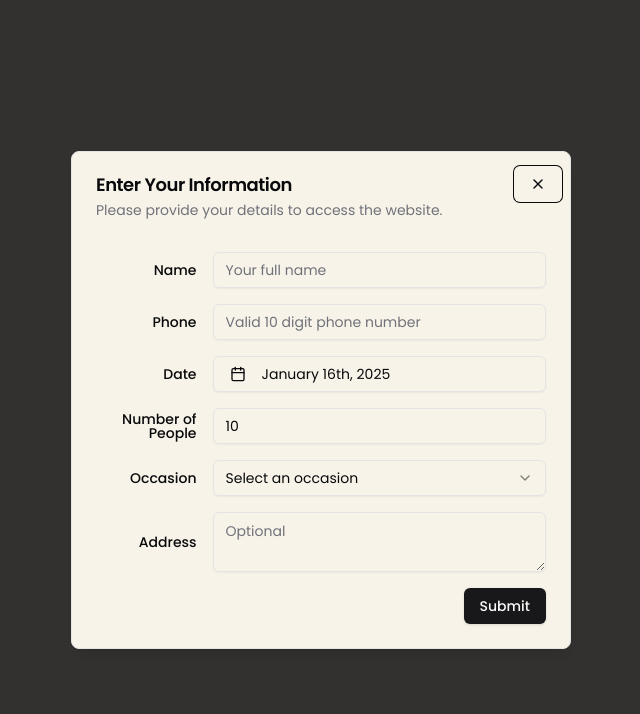
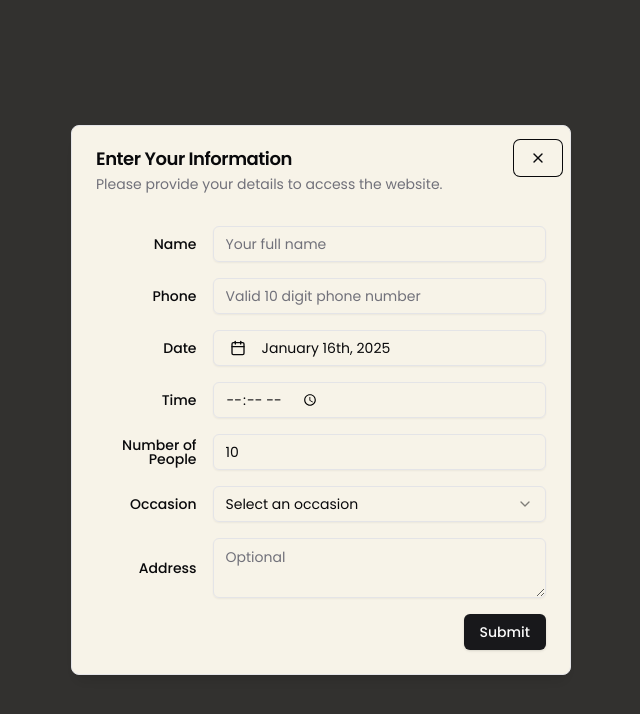
Before and after one commit to SpaceTesla/gimni, a Next.js app: page /catering in a window 1280 px wide. Shown: the top 714 px of the page, without its empty margins (319-959 px from the left). Built offline with nearby package versions, Linux system fonts and the light colour scheme; no server answers.

Commit message:
feat: add time in the userinfo model and to excel and pdf

```diff
--- a/src/app/api/send-email/route.tsx
+++ b/src/app/api/send-email/route.tsx
@@ -14,6 +14,7 @@ interface UserInfo {
   numberOfPeople: number;
   occasion: string;
   date: Date;
+  time: string;
 }
 
 interface CartItem {
@@ -37,6 +38,13 @@ export async function POST(request: Request) {
     console.log('User Info:', userInfo);
     console.log('Cart Items:', cartItems);
 
+    function convertTo12HourTime(timeString: string): string {
+      const [hours, minutes] = timeString.split(':').map(Number);
+      const period = hours >= 12 ? 'PM' : 'AM';
+      const adjustedHours = hours % 12 || 12; // Convert 0 to 12 for 12 AM
+      return `${adjustedHours}:${minutes.toString().padStart(2, '0')} ${period}`;
+    }
+
     // Create Excel file
     const workbook = new ExcelJS.Workbook();
     const worksheet = workbook.addWorksheet('Cart');
@@ -48,6 +56,7 @@ export async function POST(request: Request) {
       'No. of People',
       'Occasion',
       'Event Date',
+      'Event Time',
       'Address',
     ]);
     userHeader.eachCell((cell) => {
@@ -64,12 +73,16 @@ export async function POST(request: Request) {
     const eventDate = new Date(userInfo.date).toLocaleDateString('en-GB', {
       timeZone: 'Asia/Kolkata',
     });
+
+    const time24HR = convertTo12HourTime(userInfo.time);
+
     worksheet.addRow([
       userInfo.name,
       Number(userInfo.phone),
       Number(userInfo.numberOfPeople),
       userInfo.occasion,
       eventDate,
+      time24HR,
       userInfo.address,
     ]);
 
@@ -147,6 +160,12 @@ export async function POST(request: Request) {
       y: yPosition,
       size: 12,
     });
+    yPosition -= 20;
+    page.drawText(`Event Time: ${time24HR}`, {
+      x: 50,
+      y: yPosition,
+      size: 12,
+    });
 
     yPosition -= 40;
     cartItems.forEach((item) => {
--- a/src/app/catering/page.tsx
+++ b/src/app/catering/page.tsx
@@ -20,6 +20,7 @@ export default function FoodOrdering() {
     phone: string;
     address: string;
     date: Date;
+    time: string;
     numberOfPeople: number;
     occasion: string;
   } | null>(null);
@@ -119,6 +120,7 @@ export default function FoodOrdering() {
     phone: string;
     address: string;
     date: Date;
+    time: string;
     numberOfPeople: number;
     occasion: string;
   }) => {
--- a/src/components/cart.tsx
+++ b/src/components/cart.tsx
@@ -21,6 +21,7 @@ interface CartProps {
     numberOfPeople: number;
     occasion: string;
     date: Date;
+    time: string;
   };
   dialogInfo: {
     combos: Combo[];
--- a/src/components/user-info-modal.tsx
+++ b/src/components/user-info-modal.tsx
@@ -32,6 +32,7 @@ interface UserInfoModalProps {
     phone: string;
     address: string;
     date: Date;
+    time: string;
     numberOfPeople: number;
     occasion: string;
   }) => void;
@@ -42,6 +43,7 @@ export function UserInfoModal({ onSubmit }: UserInfoModalProps) {
   const [phone, setPhone] = useState('');
   const [address, setAddress] = useState('');
   const [date, setDate] = useState<Date | undefined>(new Date());
+  const [time, setTime] = useState('');
   const [numberOfPeople, setNumberOfPeople] = useState(10);
   const [occasion, setOccasion] = useState('');
   const router = useRouter();
@@ -57,8 +59,15 @@ export function UserInfoModal({ onSubmit }: UserInfoModalProps) {
       });
       return;
     }
+    if (!occasion) {
+      toast({
+        title: 'Invalid Occasion',
+        description: 'Please select an occasion',
+      });
+      return;
+    }
     if (date) {
-      onSubmit({ name, phone, address, date, numberOfPeople, occasion });
+      onSubmit({ name, phone, address, date, time, numberOfPeople, occasion });
     }
   };
 
@@ -118,6 +127,19 @@ export function UserInfoModal({ onSubmit }: UserInfoModalProps) {
               <div className="col-span-3">
                 <DatePickerDemo date={date} setDate={setDate} />
               </div>
+            </div>
+            <div className="grid grid-cols-4 items-center gap-4">
+              <Label htmlFor="time" className="text-right">
+                Time
+              </Label>
+              <Input
+                id="time"
+                type="time"
+                value={time}
+                onChange={(e) => setTime(e.target.value)}
+                className="col-span-3 w-full"
+                required
+              />
             </div>
             <div className="grid grid-cols-4 items-center gap-4">
               <Label htmlFor="numberOfPeople" className="text-right">
--- a/src/hooks/useCheckout.ts
+++ b/src/hooks/useCheckout.ts
@@ -10,6 +10,7 @@ interface UserInfo {
   numberOfPeople: number;
   occasion: string;
   date: Date;
+  time: string;
 }
 
 export const useCheckout = () => {
```
